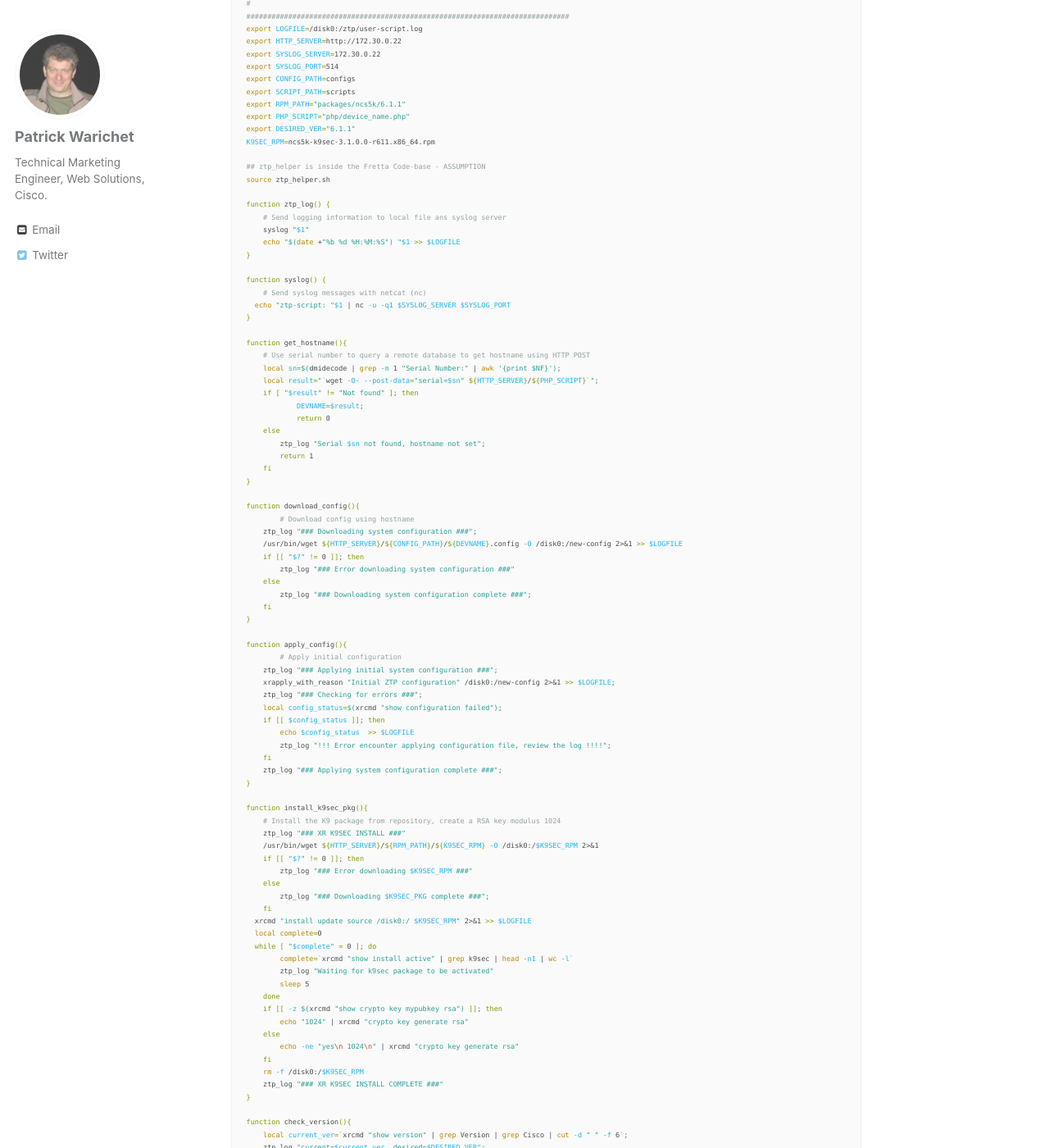
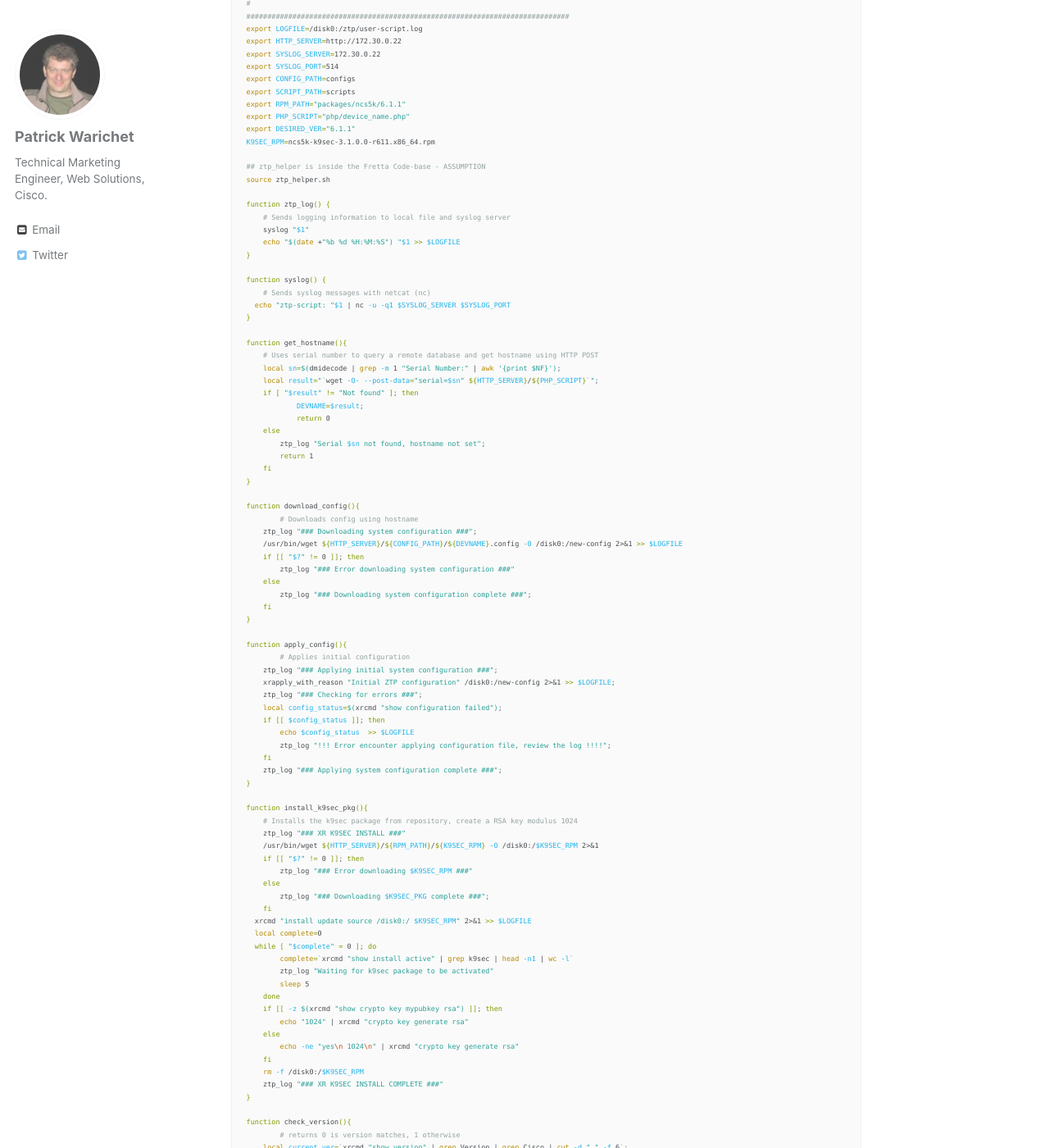
Before and after one commit to xrdocs/software-management, a Jekyll site: the page built from _tutorials/2016-08-26-working-with-ztp.md, in a window 1280 px wide and 1400 px high, scrolled down 6479 px. Shown: the whole window at 82% size. Built offline with Jekyll 4.4.1, drawn with Linux system fonts in a browser that asks for light colours; comment, search, counter and statistics services are not loaded; some of the changed text lies outside the part shown.

Commit message:
Updated 2016-08-26-working-with-ztp.md

```diff
--- a/_tutorials/2016-08-26-working-with-ztp.md
+++ b/_tutorials/2016-08-26-working-with-ztp.md
@@ -238,18 +238,18 @@ K9SEC_RPM=ncs5k-k9sec-3.1.0.0-r611.x86_64.rpm
 source ztp_helper.sh
 
 function ztp_log() {
-    # Send logging information to local file ans syslog server
+    # Sends logging information to local file and syslog server
     syslog "$1"
     echo "$(date +"%b %d %H:%M:%S") "$1 >> $LOGFILE
 }
 
 function syslog() {
-    # Send syslog messages with netcat (nc)
+    # Sends syslog messages with netcat (nc)
   echo "ztp-script: "$1 | nc -u -q1 $SYSLOG_SERVER $SYSLOG_PORT
 }
 
 function get_hostname(){
-    # Use serial number to query a remote database to get hostname using HTTP POST
+    # Uses serial number to query a remote database and get hostname using HTTP POST
     local sn=$(dmidecode | grep -m 1 "Serial Number:" | awk '{print $NF}');
     local result="`wget -O- --post-data="serial=$sn" ${HTTP_SERVER}/${PHP_SCRIPT}`";
     if [ "$result" != "Not found" ]; then
@@ -262,7 +262,7 @@ function get_hostname(){
 }
 
 function download_config(){
-	# Download config using hostname
+	# Downloads config using hostname
     ztp_log "### Downloading system configuration ###";
     /usr/bin/wget ${HTTP_SERVER}/${CONFIG_PATH}/${DEVNAME}.config -O /disk0:/new-config 2>&1 >> $LOGFILE
     if [[ "$?" != 0 ]]; then
@@ -273,7 +273,7 @@ function download_config(){
 }
 
 function apply_config(){
-	# Apply initial configuration
+	# Applies initial configuration
     ztp_log "### Applying initial system configuration ###";
     xrapply_with_reason "Initial ZTP configuration" /disk0:/new-config 2>&1 >> $LOGFILE;
     ztp_log "### Checking for errors ###";
@@ -286,7 +286,7 @@ function apply_config(){
 }
 
 function install_k9sec_pkg(){
-    # Install the K9 package from repository, create a RSA key modulus 1024
+    # Installs the k9sec package from repository, create a RSA key modulus 1024
     ztp_log "### XR K9SEC INSTALL ###"
     /usr/bin/wget ${HTTP_SERVER}/${RPM_PATH}/${K9SEC_RPM} -O /disk0:/$K9SEC_RPM 2>&1
     if [[ "$?" != 0 ]]; then
@@ -311,6 +311,7 @@ function install_k9sec_pkg(){
 }
 
 function check_version(){
+	# returns 0 is version matches, 1 otherwise
     local current_ver=`xrcmd "show version" | grep Version | grep Cisco | cut -d " " -f 6`;
     ztp_log "current=$current_ver, desired=$DESIRED_VER";
     if [ "$DESIRED_VER" = "$current_version" ]; then
@@ -345,10 +346,12 @@ function reboot_ipxe(){
 }
 
 function add_repo(){
+	# add a local repo to yum package manager
     /usr/bin/yum-config-manager --add-repo ${HTTP_SERVER}/${RPM_PATH} 2>&1
 }
 
 function install_mc(){
+	# uses yum to install packages and dependant package(s) automatically
     if /usr/bin/yum list installed "mc" >/dev/null 2>&1; then
         ztp_log "### Installing midnight commander";
         /usr/bin/yum install mc -y 2>&1
```
Also changed, not shown: other parts of _tutorials/2016-08-26-working-with-ztp.md (+1 -1 lines).
